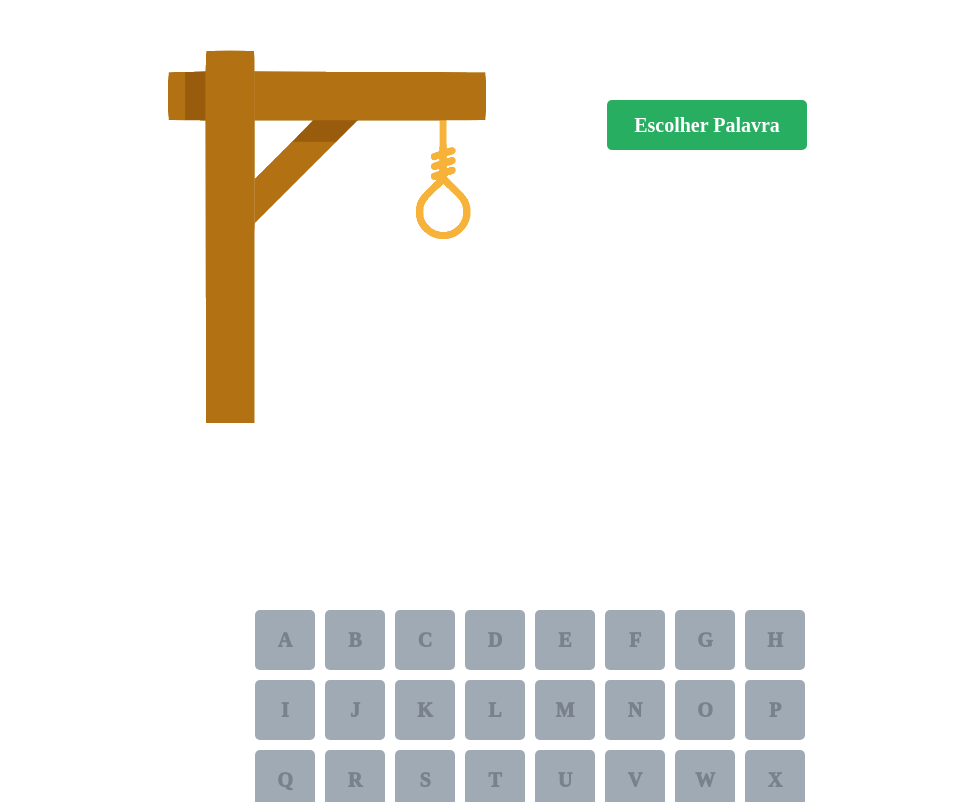
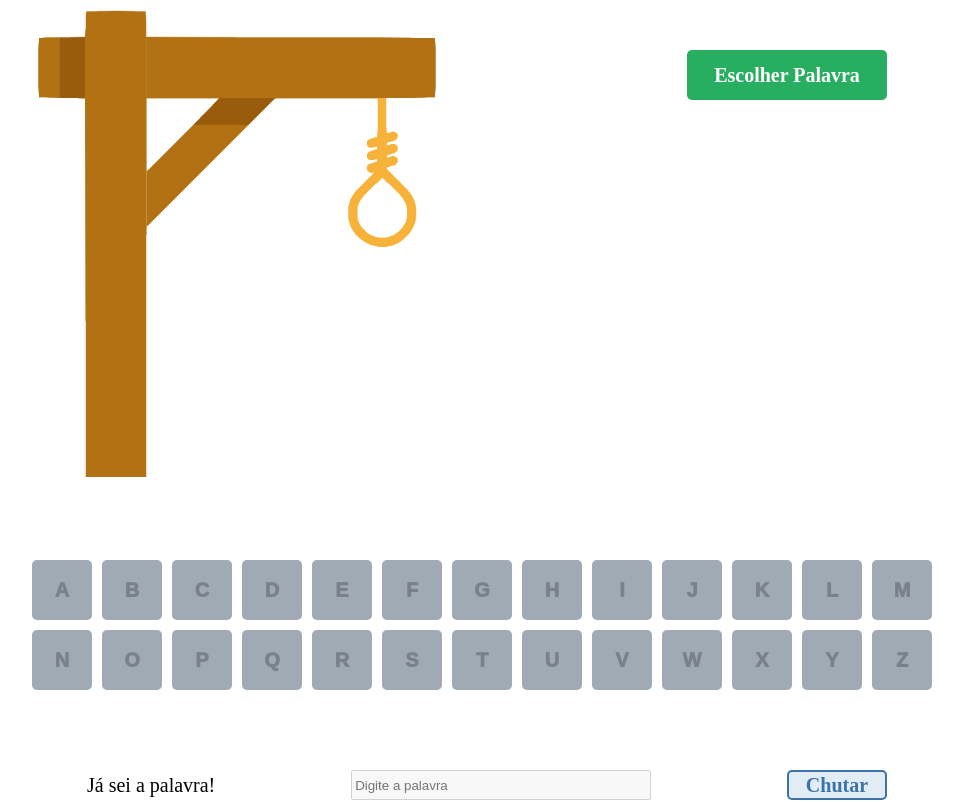
Before and after one commit to RaaPeixoto/projeto8-jogoforca, a React (Create React App) app: page / in a window 1280 px wide. Shown: the top 802 px of the page, without its empty margins (153-1116 px from the left). Built offline with nearby package versions, Linux system fonts and the light colour scheme.

Commit message:
add: styled components / fixed: ajustes finos

```diff
--- a/package.json
+++ b/package.json
@@ -5,7 +5,8 @@
   "dependencies": {
     "react": "^17.0.2",
     "react-dom": "^17.0.2",
-    "react-scripts": "^4.0.3"
+    "react-scripts": "^4.0.3",
+    "styled-components": "^5.3.5"
   },
   "scripts": {
     "start": "react-scripts start",
--- a/src/App.js
+++ b/src/App.js
@@ -12,6 +12,8 @@ import winImg from "./assets/images/giphy.gif"
 import Hangman from "./Hangman";
 import GuessAnswer from "./GuessAnswer.js";
 import Letters from "./Letters";
+import styled from 'styled-components';
+import GlobalStyle from "./GlobalStyle"
 export default function App() {
   //imagem da forca
   const hangmanImages = [
@@ -25,10 +27,10 @@ export default function App() {
     winImg
   ]; // 0 erros posição 0, 1 erro posição 1, etc
 
-  const disabled = "letter disabled";
-  const abled = "letter abled";
+  const disabled = true;
+  const abled = false;
   const [selectedLetter, setSelectedLetter] = useState([]);
-  const [classLetter, setClass] = useState(disabled);
+  const [buttonLetter, setButtonLetter] = useState(disabled);
   const [incorrectLetters, setIncorrectLetters] = useState(0);
   const hiddenLetter = "_";
   const [colorWord, setColorWord] = useState("");
@@ -52,7 +54,7 @@ export default function App() {
     setWordGuess("");
     setColorWord("");
     setIncorrectLetters(0);
-    setClass(disabled);
+    setButtonLetter(disabled);
     setSelectedLetter([]);
     setCorrectLetters(0);
     setInputIsDisabled(false);
@@ -61,46 +63,36 @@ export default function App() {
   function replace (string){
     return string.normalize("NFD").replace(/[\u0300-\u036f]/g, "")
   }
- /*  function incorrectLetter() {
-    setIncorrectLetters(incorrectLetters + 1);
-    console.log(incorrectLetters);
-    if ((incorrectLetters + 1) === 6) {
-      lose()
-    }
-  }
-
-  //FUNÇÃO SELECIONAR LETRA
-  function selectLetter(index) {
-    let letter = alphabet[index]
-    const newSelectedLetter = [...selectedLetter, letter];
-    setSelectedLetter(newSelectedLetter);
-    console.log(selectedLetter);
-    console.log(word);
-   let numberCorrectLetters= word.filter(l=> replace(l)===letter).length;
-   console.log(numberCorrectLetters)
-  numberCorrectLetters>0?console.log("") //filtra a array de word para saber se possui a letra
-  : incorrectLetter(letter);
-
-  let newCorrectLetters = correctLetters+numberCorrectLetters
-  setCorrectLetters(newCorrectLetters)
-  if(newCorrectLetters===word.length){
-   win()
-  }
-  } */
-
-
-
 
 
   return (
-    <div className="game">
-      <Hangman hangmanImages= {hangmanImages} incorrectLetters={incorrectLetters}  word={word} words={words} colorWord={colorWord} selectedLetter={selectedLetter} hiddenLetter={hiddenLetter} replace= {replace} reset={reset} setInputIsDisabled={setInputIsDisabled} setClass={setClass} abled={abled} setWord={setWord}/>
-      <div className="letters">
+    <Game>
+      <Hangman hangmanImages= {hangmanImages} incorrectLetters={incorrectLetters}  word={word} words={words} colorWord={colorWord} selectedLetter={selectedLetter} hiddenLetter={hiddenLetter} replace= {replace} reset={reset} setInputIsDisabled={setInputIsDisabled} setButtonLetter={setButtonLetter} abled={abled} setWord={setWord}/>
+      <LettersDiv>
         {alphabet.map((l, index) => (
-          <Letters letter={l} key={index} index={index} selectedLetter={selectedLetter} disabled={disabled} classLetter={classLetter} alphabet={alphabet} incorrectLetters = {incorrectLetters} setIncorrectLetters={setIncorrectLetters} lose={lose} setSelectedLetter={setSelectedLetter} word={word} replace={replace} correctLetters={correctLetters} setCorrectLetters={setCorrectLetters} win={win}/>
+          <Letters letter={l} key={index} index={index} selectedLetter={selectedLetter} buttonLetter={buttonLetter} alphabet={alphabet} incorrectLetters = {incorrectLetters} setIncorrectLetters={setIncorrectLetters} lose={lose} setSelectedLetter={setSelectedLetter} word={word} replace={replace} correctLetters={correctLetters} setCorrectLetters={setCorrectLetters} win={win}/>
         ))}
-      </div>
+      </LettersDiv>
       <GuessAnswer word= {word} inputIsDisabled= {inputIsDisabled} guessWordAnswer={guessWordAnswer} setWordGuess={setWordGuess} lose={lose} win={win} replace={replace}/>
-    </div>
+      <GlobalStyle />
+    </Game>
   );
-}
+        }
+const Game = styled.div`
+  padding: 50px 0;
+  width: 100vw;
+  height: 100vh;
+  display: flex;
+  flex-direction: column;
+  align-items: center;
+  justify-content: center;
+  box-sizing: border-box;
+
+`
+const LettersDiv = styled.div `
+    padding-top: 50px;
+    display: flex;
+    justify-content:center;
+    flex-wrap: wrap;
+    width: 950px;
+`
--- /dev/null
+++ b/src/GlobalStyle.js
@@ -0,0 +1,53 @@
+import { createGlobalStyle } from "styled-components"
+
+const GlobalStyle = createGlobalStyle`
+
+    html, body, div, span, applet, object, iframe,
+    h1, h2, h3, h4, h5, h6, p, blockquote, pre,
+    a, abbr, acronym, address, big, cite, code,
+    del, dfn, em, img, ins, kbd, q, s, samp,
+    small, strike, strong, sub, sup, tt, var,
+    b, u, i, center,
+    dl, dt, dd, ol, ul, li,
+    fieldset, form, label, legend,
+    table, caption, tbody, tfoot, thead, tr, th, td,
+    article, aside, canvas, details, embed,
+    figure, figcaption, footer, header, hgroup,
+    menu, nav, output, ruby, section, summary,
+    time, mark, audio, video {
+        margin: 0;
+        padding: 0;
+        border: 0;
+        font-size: 100%;
+        font: inherit;
+        vertical-align: baseline;
+    }
+    /* HTML5 display-role reset for older browsers */
+    article, aside, details, figcaption, figure,
+    footer, header, hgroup, menu, nav, section {
+        display: block;
+    }
+    body {
+        line-height: 1;
+    }
+    ol, ul {
+        list-style: none;
+    }
+    blockquote, q {
+        quotes: none;
+    }
+    blockquote:before, blockquote:after,
+    q:before, q:after {
+        content: '';
+        content: none;
+    }
+    table {
+        border-collapse: collapse;
+        border-spacing: 0;
+    }
+    * {
+    box-sizing: border-box;
+  }
+`
+
+export default GlobalStyle
--- a/src/GuessAnswer.js
+++ b/src/GuessAnswer.js
@@ -1,3 +1,5 @@
+import styled from 'styled-components';
+
 export default function GuessAnswer(props) {
     const { word, inputIsDisabled, guessWordAnswer,  setWordGuess, lose, win, replace} = props
 
@@ -30,8 +32,8 @@ export default function GuessAnswer(props) {
     }
   }
     return (
-        <div className="guess-answer">
-            <p> Já sei a palavra</p>
+        <GuessAnswerDiv>
+            <p> Já sei a palavra!</p>
             <input
                 placeholder="Digite a palavra"
                 disabled={inputIsDisabled}
@@ -42,10 +44,39 @@ export default function GuessAnswer(props) {
                     e.key === "Enter" ? guessWord() : null
                 }
             />
-            <div className="guess" onClick={guessWord}>
+            <Guess onClick={guessWord}>
                 {" "}
                 Chutar{" "}
-            </div>
-        </div>
+            </Guess>
+        </GuessAnswerDiv>
     );
 }
+
+const GuessAnswerDiv = styled.div `
+  margin-top: 80px;
+  display: flex;
+  justify-content: space-between;
+  align-items:center;
+  width: 800px;
+  p{
+    font-size: 20px;
+  }
+  input {
+    height:30px;
+    width: 300px;
+  }
+`
+const Guess = styled.div `
+  display: flex;
+  align-items: center;
+  justify-content: center;
+  width: 100px;
+  height: 30px;
+  color: #3b74a9;
+   background-color: #e1ecf4;
+   border: 2px solid #3b74a9;
+   border-radius: 5px;
+   font-size: 20px;
+   font-weight: 900;
+   cursor: pointer;
+`
--- a/src/Hangman.js
+++ b/src/Hangman.js
@@ -1,6 +1,6 @@
-
+import styled from 'styled-components';
 export default function Hangman(props) {
-  const { hangmanImages, incorrectLetters, word, words, colorWord, selectedLetter, hiddenLetter, replace, reset, setInputIsDisabled, setClass, abled, setWord } = props
+  const { hangmanImages, incorrectLetters, word, words, colorWord, selectedLetter, hiddenLetter, replace, reset, setInputIsDisabled, setButtonLetter, abled, setWord } = props
   //FUNÇÃO SORTEAR PALAVRA
   function drawWord() {
     reset();
@@ -8,27 +8,72 @@ export default function Hangman(props) {
     let sortWord = words.sort(() => Math.random() - 0.5);
     let choosenWord = sortWord[0];
     choosenWord = choosenWord.split("");
-    setClass(abled);
+    setButtonLetter(abled);
     setWord(choosenWord);
   }
   return (
-    <div className="hangman">
+    <HangmanGame>
       <img src={hangmanImages[incorrectLetters]} alt="Hangman Game" />
-      <div className="right">
-        <div className="choose-button" onClick={drawWord}>
+      <WordDiv>
+        <ChooseButton onClick={drawWord}>
 
           Escolher Palavra
-        </div>
-        <div className="choosen-word">
+        </ChooseButton>
+        <ChoosenWord colorWord= {colorWord}>
           {word.map((w, index) => (
-            <div key={index} className={colorWord}>
+            <div key={index} >
               {selectedLetter.includes(replace(w))
                 ? w
                 : hiddenLetter}
             </div>
           ))}
-        </div>
-      </div>
-    </div>
+        </ChoosenWord>
+      </WordDiv>
+    </HangmanGame>
   );
 }
+
+const HangmanGame = styled.div`
+  display: flex;
+  width: 900px;
+  img{
+    margin-top:10px;
+    width: 400px;
+    height:fit-content;
+  }
+`
+
+const WordDiv = styled.div`
+  display: flex;
+  flex-direction: column;
+  align-items: flex-end;
+  width:50%;
+`
+
+const ChooseButton = styled.div`
+  display: flex;
+  justify-content: center;
+  align-items: center;
+  background-color: #28ae60;
+  color: #ffffff;
+  width: 200px;
+  height: 50px;
+  border-radius: 5px;
+  font-size: 20px;
+  font-weight: 800;
+  margin-top: 50px;
+  cursor: pointer;
+
+`
+
+
+const ChoosenWord= styled.div `
+  display: flex;
+  margin-top: 400px;
+  div{
+  margin-right: 10px;
+  font-size: 50px;
+  color: ${props=> props.colorWord === "correct"? "green" : props.colorWord ==="incorrect"? "red" : "black"}
+  }
+
+`
--- a/src/Letters.js
+++ b/src/Letters.js
@@ -1,5 +1,7 @@
+import styled from 'styled-components';
+
 export default function Letters(props) {
-    const {index, selectedLetter, disabled, classLetter,alphabet,incorrectLetters,setIncorrectLetters,lose,setSelectedLetter,word,replace,correctLetters,setCorrectLetters,win}=props
+  const { index, selectedLetter,  buttonLetter, alphabet, incorrectLetters, setIncorrectLetters, lose, setSelectedLetter, word, replace, correctLetters, setCorrectLetters, win } = props
 
   function incorrectLetter() {
     setIncorrectLetters(incorrectLetters + 1);
@@ -15,29 +17,66 @@ export default function Letters(props) {
     setSelectedLetter(newSelectedLetter);
     console.log(selectedLetter);
     console.log(word);
-   let numberCorrectLetters= word.filter(l=> replace(l)===letter).length;
+    let numberCorrectLetters = word.filter(l => replace(l) === letter).length;
     console.log(numberCorrectLetters)
-  numberCorrectLetters>0?console.log("") //filtra a array de word para saber se possui a letra
+    numberCorrectLetters > 0 ? console.log("") //filtra a array de word para saber se possui a letra
       : incorrectLetter(letter);
 
-  let newCorrectLetters = correctLetters+numberCorrectLetters
+    let newCorrectLetters = correctLetters + numberCorrectLetters
     setCorrectLetters(newCorrectLetters)
-  if(newCorrectLetters===word.length){
+    if (newCorrectLetters === word.length) {
       win()
     }
   }
 
   return (
-    <div
-      className={
+   <>{
       selectedLetter.includes(alphabet[index])
-          ? disabled
-          : classLetter
+          ? (<LetterDisabled    onClick={() => selectLetter(index)}> {props.letter.toUpperCase()} </LetterDisabled>)
+          : (<LetterAbled  disabled = {buttonLetter} onClick={() => selectLetter(index)}> {props.letter.toUpperCase()} </LetterAbled>)
+    }</>
+
+  )
+
 }
-      onClick={() => selectLetter(index)}
-    >
-      {" "}
-      {props.letter.toUpperCase()}{" "}
-    </div>
-  );
+
+const LetterDisabled = styled.button `
+    margin-right: 10px;
+    margin-top: 10px;
+    display: flex;
+    justify-content: center;
+    align-items: center;
+    width: 60px;
+    height:60px;
+    border-radius: 5px;
+    font-size: 20px;
+    font-weight: 1000;
+    cursor: pointer;
+    color: #79818a;
+    background-color: #9faab5;
+    pointer-events: none;
+
+`
+
+const LetterAbled= styled.button`
+    margin-right: 10px;
+    margin-top: 10px;
+    display: flex;
+    justify-content: center;
+    align-items: center;
+    width: 60px;
+    height:60px;
+    border-radius: 5px;
+    font-size: 20px;
+    font-weight: 1000;
+    cursor: pointer;
+    color: #3b74a9;;
+    background-color: #e1ecf4;
+    border: 2px solid #3b74a9;
+    &:disabled{
+    border:none;
+    color: #79818a;
+    background-color: #9faab5;
     }
+
+`
--- a/src/assets/css/reset.css
+++ /dev/null
@@ -1,46 +0,0 @@
-html, body, div, span, applet, object, iframe,
-h1, h2, h3, h4, h5, h6, p, blockquote, pre,
-a, abbr, acronym, address, big, cite, code,
-del, dfn, em, img, ins, kbd, q, s, samp,
-small, strike, strong, sub, sup, tt, var,
-b, u, i, center,
-dl, dt, dd, ol, ul, li,
-fieldset, form, label, legend,
-table, caption, tbody, tfoot, thead, tr, th, td,
-article, aside, canvas, details, embed,
-figure, figcaption, footer, header, hgroup,
-menu, nav, output, ruby, section, summary,
-time, mark, audio, video {
-	margin: 0;
-	padding: 0;
-	border: 0;
-	font-size: 100%;
-	font: inherit;
-	vertical-align: baseline;
-}
-/* HTML5 display-role reset for older browsers */
-article, aside, details, figcaption, figure,
-footer, header, hgroup, menu, nav, section {
-	display: block;
-}
-body {
-	line-height: 1;
-}
-ol, ul {
-	list-style: none;
-}
-blockquote, q {
-	quotes: none;
-}
-blockquote:before, blockquote:after,
-q:before, q:after {
-	content: '';
-	content: none;
-}
-table {
-	border-collapse: collapse;
-	border-spacing: 0;
-}
-strong {
-	font-weight: bold;
-}
--- a/src/assets/css/style.css
+++ /dev/null
@@ -1,127 +0,0 @@
-@import url('https://fonts.googleapis.com/css2?family=Roboto+Slab:wght@100;300;400;700;800;900&display=swap');
-* {
-    box-sizing: border-box;
-  }
-
-
-.root{
-  padding: 50px 0;
-    width: 100vw;
-    height: 100vh;
-    box-sizing: border-box;
-}
-.game{
-  display: flex;
-  flex-direction: column;
-  align-items: center;
-  justify-content: center;
-  box-sizing: border-box;
-}
-
-.hangman{
-  display: flex;
-  justify-content: space-between;
-  width: 50%;
-
-}
-.hangman img{
-    width: 50%;
-    height:fit-content;
-}
-.right{
-  display: flex;
-  flex-direction: column;
-  align-items: flex-end;
-}
-
-.choose-button{
-  display: flex;
-  justify-content: center;
-  align-items: center;
-  background-color: #28ae60;
-  color: #ffffff;
-  width: 200px;
-  height: 50px;
-  border-radius: 5px;
-  font-size: 20px;
-  font-weight: 800;
-  margin-top: 50px;
-  cursor: pointer;
-}
-.choosen-word {
-  display: flex;
-  margin-top: 400px;
-
-}
-.choosen-word div{
-  margin-right: 15px;
-  font-size: 50px;
-}
-.letters {
-    padding-top: 50px;
-    padding-left: 120px;
-    display: flex;
-    flex-wrap: wrap;
-    width: 55%;
-}
-
-.letter{
-    margin-right: 10px;
-    margin-top: 10px;
-    display: flex;
-    justify-content: center;
-    align-items: center;
-    width: 60px;
-    height:60px;
-    border-radius: 5px;
-    font-size: 20px;
-    font-weight: 1000;
-
-    cursor: pointer;
-}
-
-.disabled{
-    color: #79818a;
-    background-color: #9faab5;
-    pointer-events: none;
-}
-
-.abled {
-    color: #3b74a9;
-   background-color: #e1ecf4;
-   border: 2px solid #3b74a9;
-}
-
-.guess-answer{
-  margin-top: 50px;
-  display: flex;
-  justify-content: space-between;
-  width: 30%;
-}
-.guess-answer p {
-  font-size: 20px;
-}
-.guess-answer input {
-  width: 300px;
-}
-.guess{
-  display: flex;
-  align-items: center;
-  justify-content: center;
-  width: 100px;
-  height: 30px;
-  color: #3b74a9;
-   background-color: #e1ecf4;
-   border: 2px solid #3b74a9;
-   border-radius: 5px;
-   font-size: 20px;
-   font-weight: 900;
-   cursor: pointer;
-}
-
-.incorrect{
-  color:red
-}
-.correct{
-  color:green
-}
--- a/src/index.js
+++ b/src/index.js
@@ -1,6 +1,4 @@
 import  ReactDOM  from "react-dom";
-import "./assets/css/reset.css"
-import "./assets/css/style.css"
 import App from "./App";
 
 
```
Also changed, not shown: 1 other file (tests, documents, lock files or other folders). Lines whose indentation alone changed are shown as unchanged.
